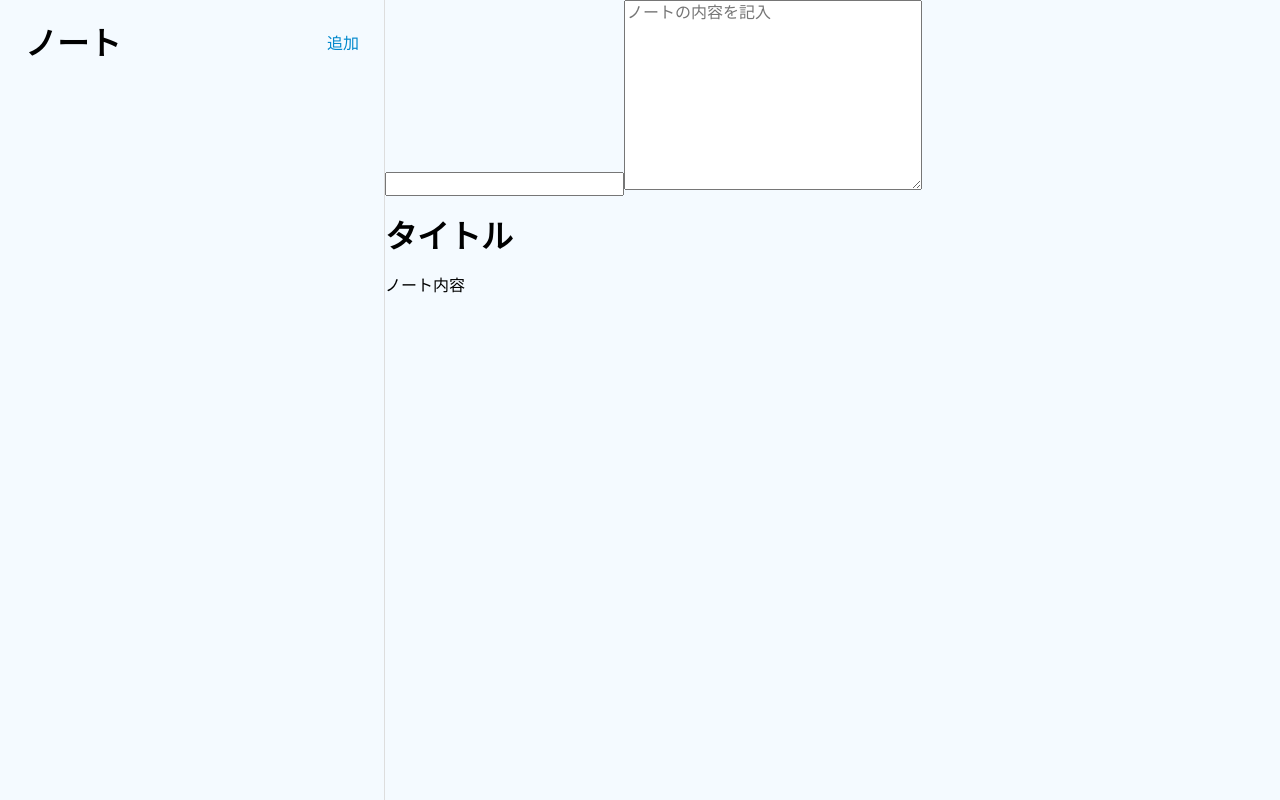
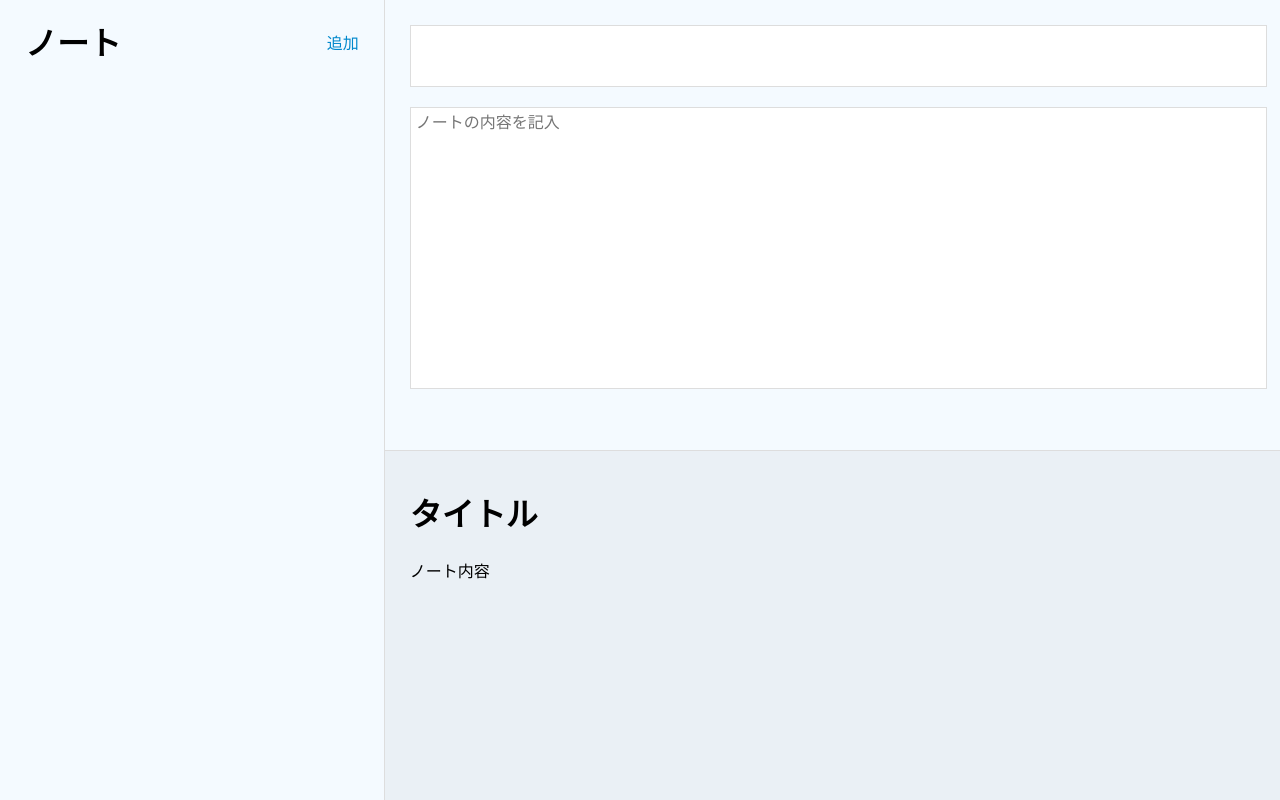
Before and after one commit to s-yoshiii/note-app-react, a React (Vite) app: page / in a window 1280 px wide. Built offline with nearby package versions, Linux system fonts and the light colour scheme.

Commit message:
MainコンポーネントをCSSでスタイリングしよう

```diff
--- a/src/components/Main.module.css
+++ b/src/components/Main.module.css
@@ -1,9 +1,42 @@
-.main {}
+.main {
+    width: 70%;
+    height: 100vh;
+}
 
-.edit {}
+.edit {
+    height: 50vh;
+    padding: 25px;
+}
 
-.preview {}
+.edit input,
+textarea {
+    display: block;
+    border: 1px solid #ddd;
+    margin-bottom: 20px;
+    width: 100%;
+    height: calc(50vh - 130px);
+    padding: 5px;
+    resize: none;
+    font-size: 16px;
+}
 
-.title {}
+.edit input {
+    height: 50px;
+    font-size: 2rem;
+}
 
-.markdown {}
+.preview {
+    height: 50vh;
+    border-top: 1px solid #ddd;
+    overflow-y: auto;
+    background: rgba(0, 0, 0, .04);
+}
+
+.title {
+    padding: 24px 24px 0 25px;
+}
+
+.markdown {
+    padding: 0 25px 25px 25px;
+    line-height: 2rem;
+}
```
